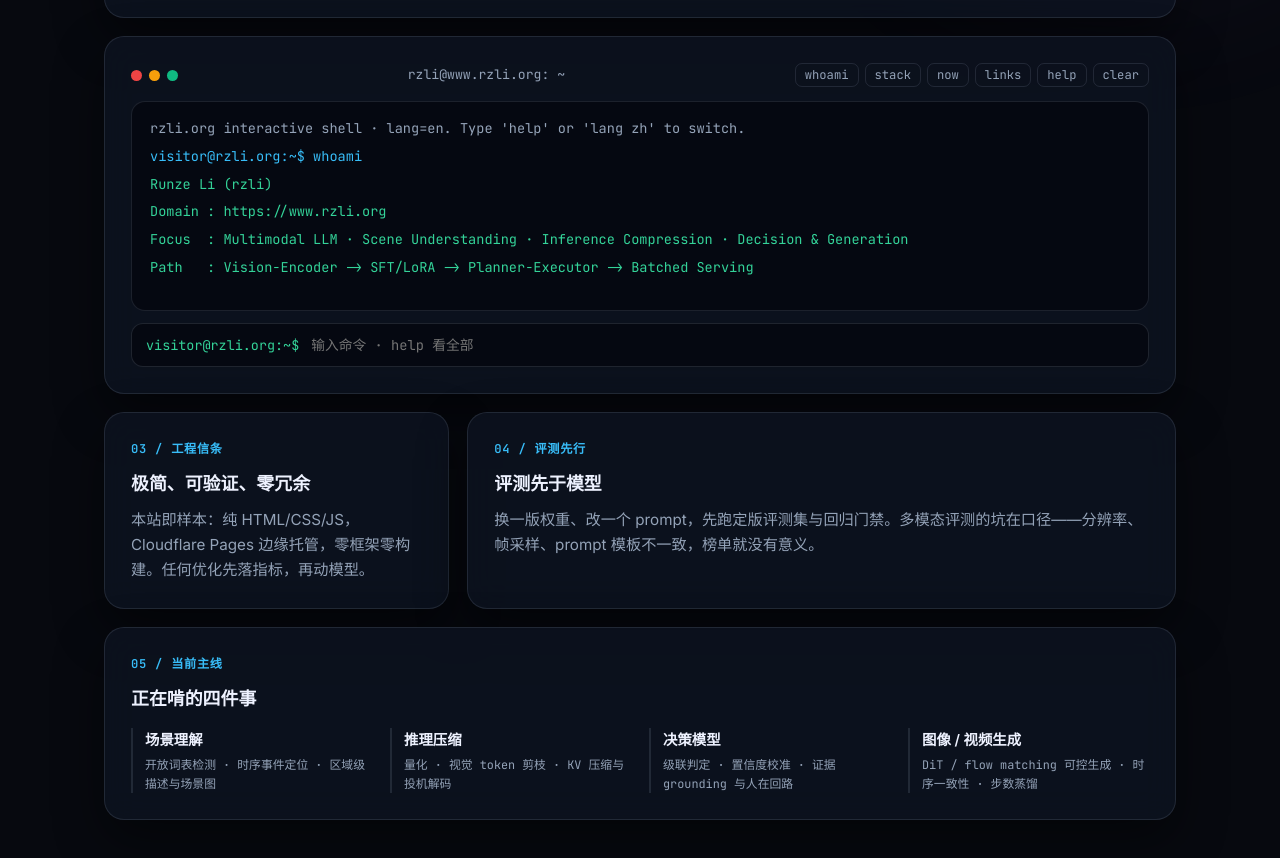
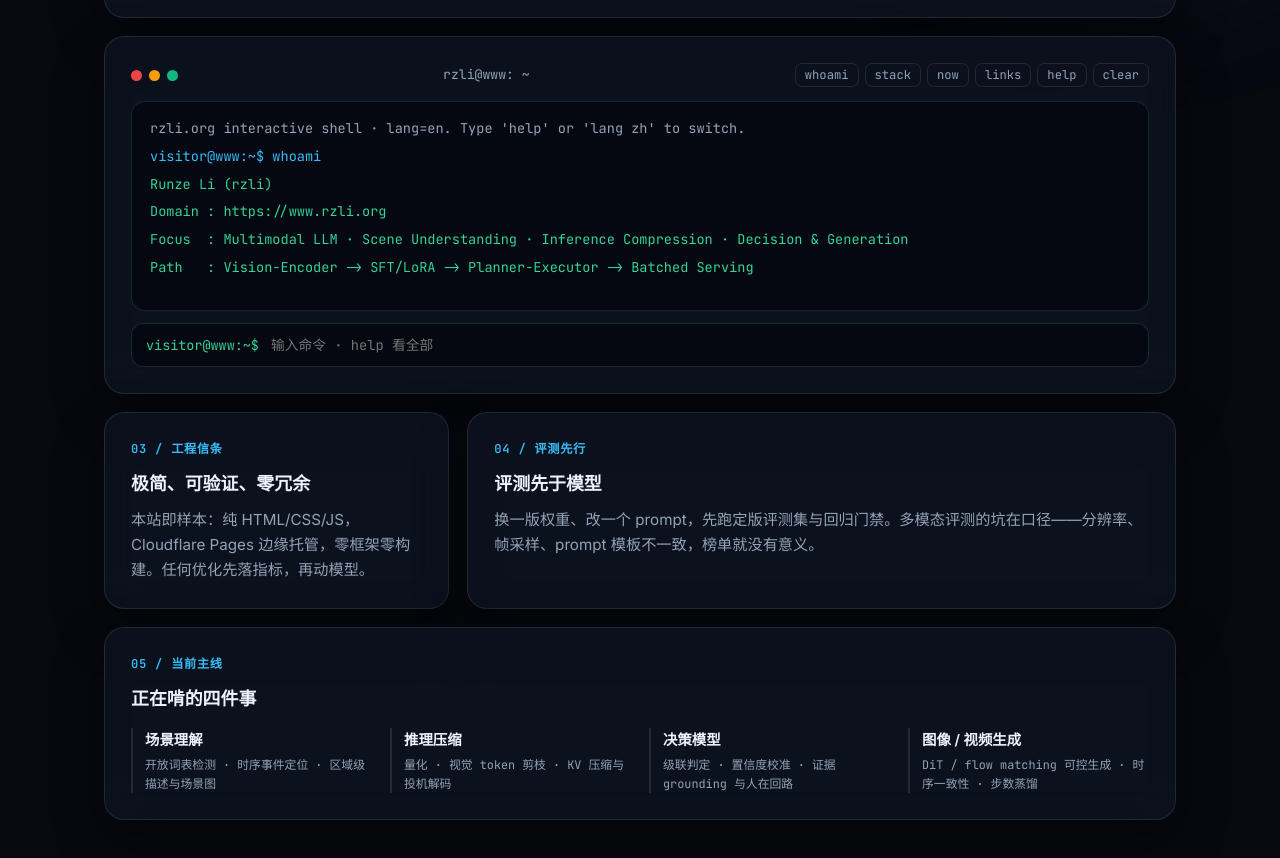
Before and after one commit to David1-git/site, a plain HTML site: page index.html in a window 1280 px wide. Shown: the part 991-1849 px from the top of the page. Drawn offline with Linux system fonts and the light colour scheme.

Commit message:
fix: use non-email shell prompt so Cloudflare stops rewriting the terminal

```diff
--- a/app.js
+++ b/app.js
@@ -369,7 +369,7 @@
     const t = shellText[termLang];
     queueToken++;
     const token = queueToken;
-    appendLine(`visitor@rzli.org:~$ ${raw}`, "term-cmd");
+    appendLine(`visitor@www:~$ ${raw}`, "term-cmd");
 
     if (cmd.startsWith("lang")) {
       const arg = cmd.split(/\s+/)[1];
--- a/index.html
+++ b/index.html
@@ -176,7 +176,7 @@
             <span class="dot dot--yellow"></span>
             <span class="dot dot--green"></span>
           </div>
-          <div class="terminal__title mono"><!--email_off-->rzli@www.rzli.org: ~<!--/email_off--></div>
+          <div class="terminal__title mono">rzli@www: ~</div>
           <div class="terminal__quick">
             <button class="cmd-pill" data-cmd="whoami">whoami</button>
             <button class="cmd-pill" data-cmd="stack">stack</button>
@@ -188,7 +188,7 @@
         </div>
         <div id="terminal-body" class="terminal__body mono" role="region" aria-live="polite"></div>
         <form id="terminal-form" class="terminal__input-row mono" autocomplete="off">
-          <span class="prompt"><!--email_off-->visitor@rzli.org:~$<!--/email_off--></span>
+          <span class="prompt">visitor@www:~$</span>
           <input id="terminal-input" type="text" placeholder="输入命令 · help 看全部" aria-label="Terminal command input" />
         </form>
       </article>
```
